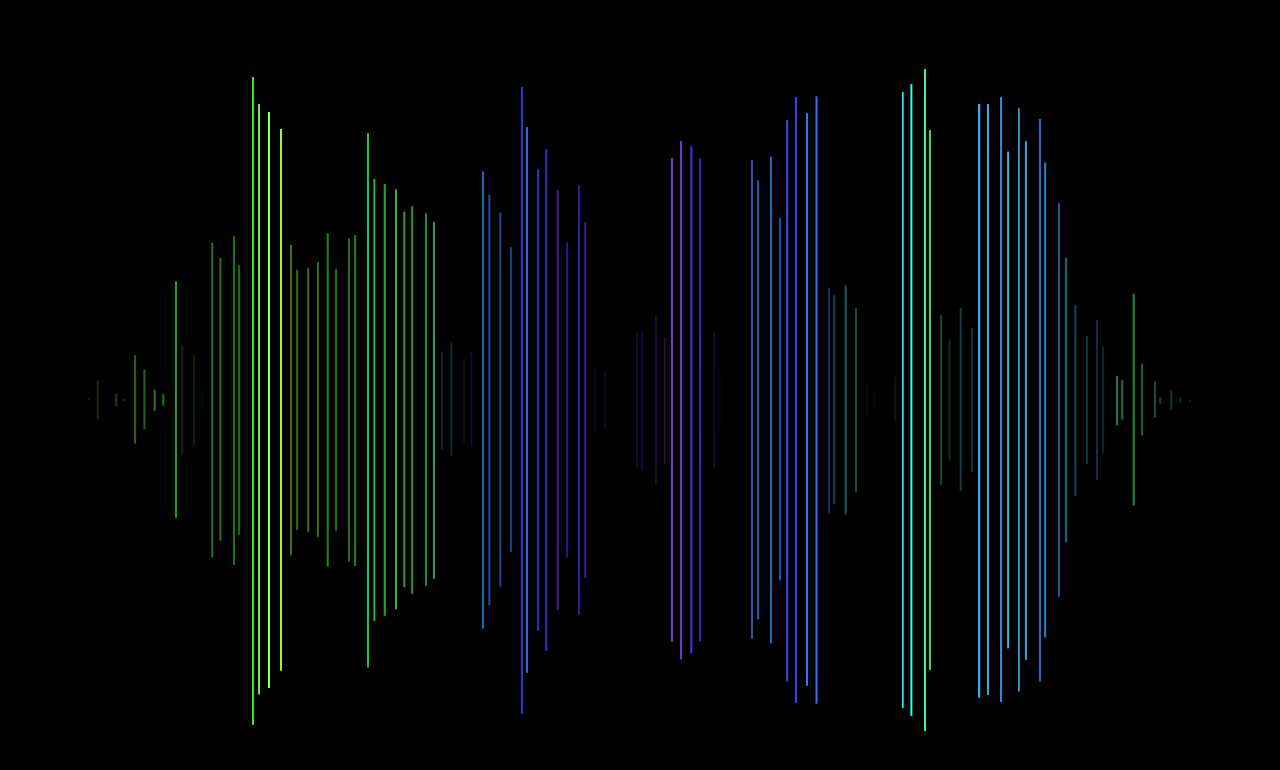
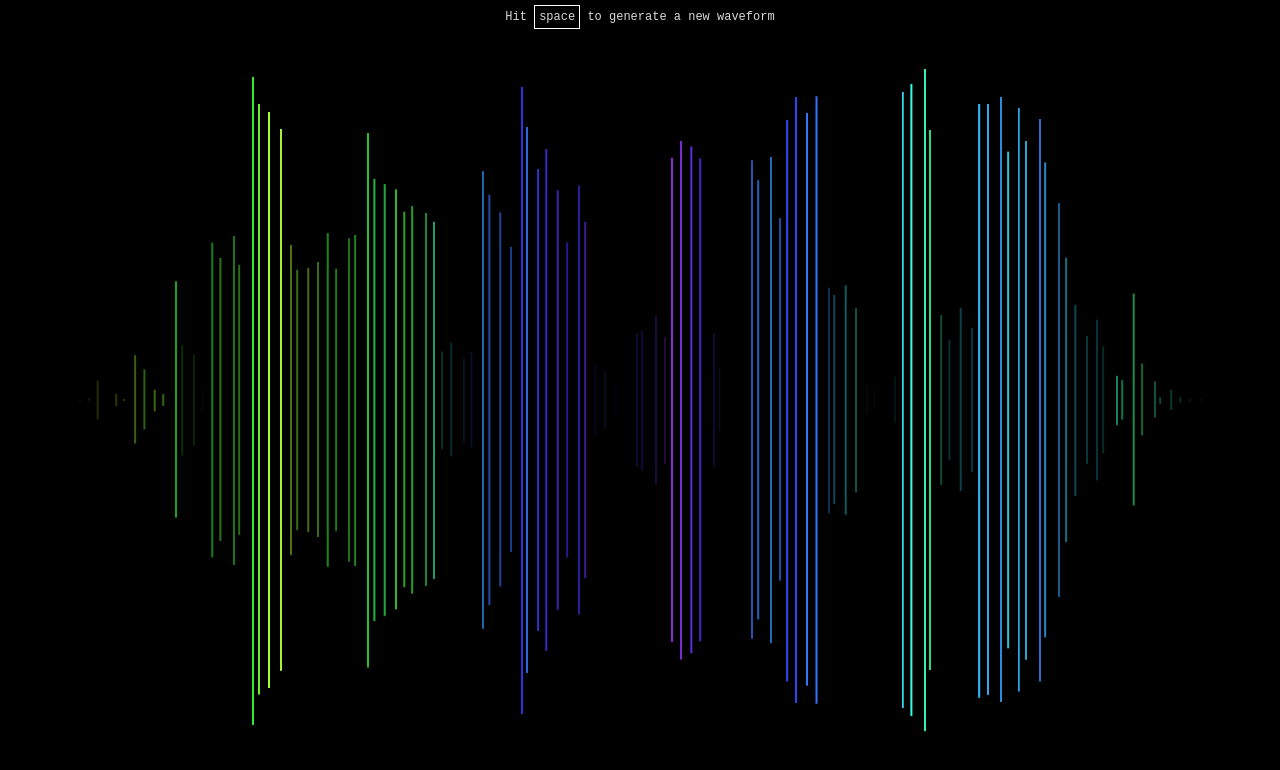
Before and after one commit to antorant/waves, a plain HTML site: page index.html in a window 1280 px wide. Drawn offline with Linux system fonts and the light colour scheme.

Commit message:
Add instructions

```diff
--- a/css/style.css
+++ b/css/style.css
@@ -108,3 +108,17 @@ Waveform nodes
     transform: scaleY(1) translateX(0); } }
 
 /*# sourceMappingURL=style.css.map */
+
+.instructions {
+  font-size: 12px;
+  padding: 8px;
+  position: absolute;
+  text-align: center;
+  top: 0;
+  width: 100%;
+}
+
+.instructions code {
+  border: 1px solid white;
+  padding: 4px;
+}
--- a/index.html
+++ b/index.html
@@ -13,6 +13,7 @@
   <link rel="stylesheet" href="css/style.css">
 </head>
 <body>
+  <div class="instructions">Hit <code>space</code> to generate a new waveform</div>
   <div class="container">
     <div class="waveform"></div>
   </div>
```
